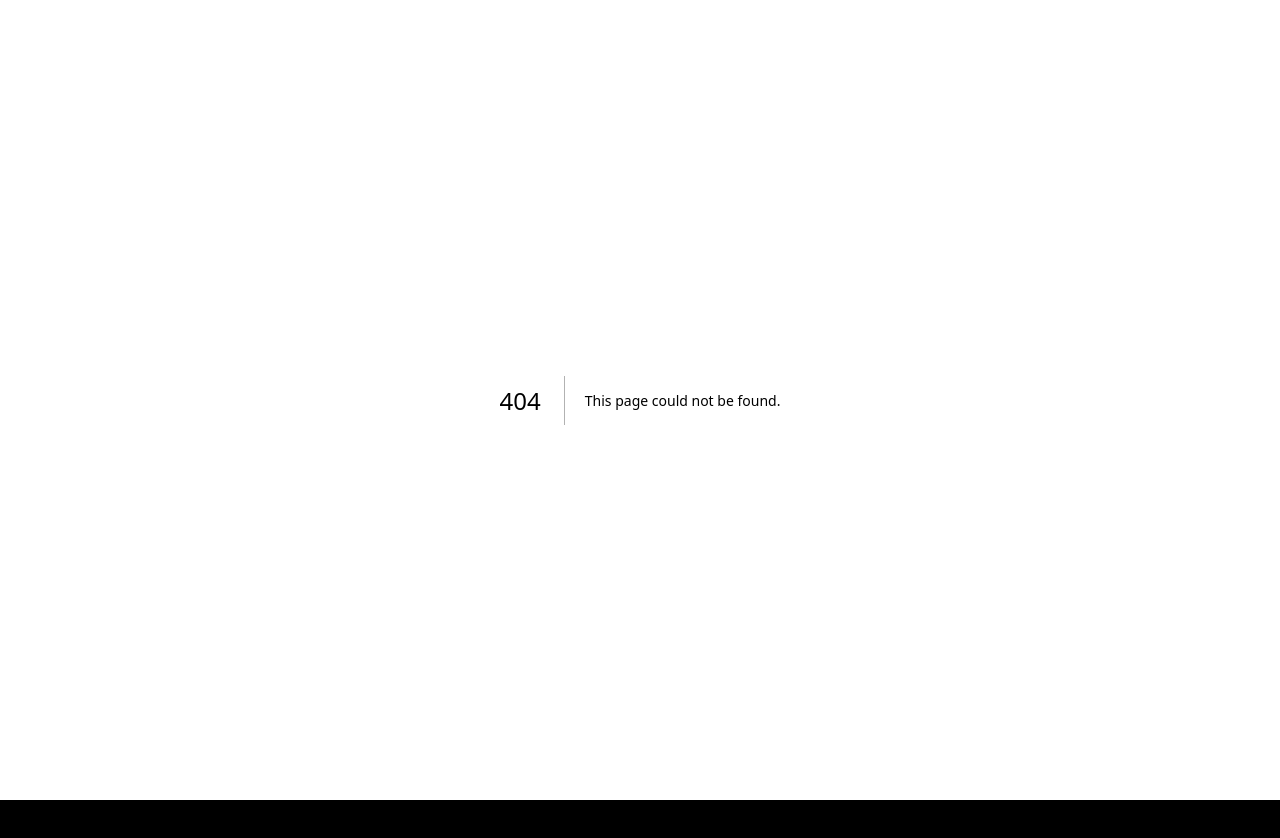
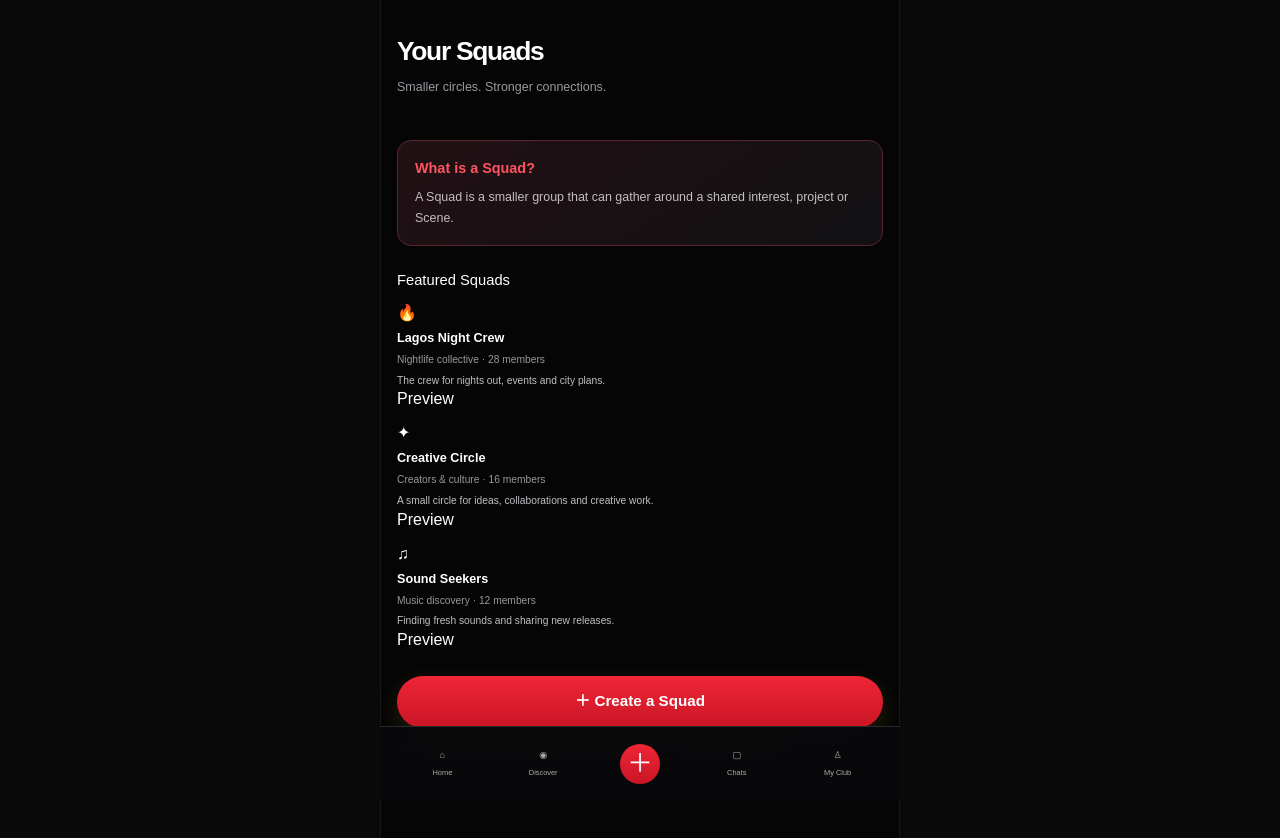
Before and after one commit to mrceogodwin/Nochalant, a Next.js app: page /squads in a window 1280 px wide. Before the commit this address had no page. Shown: the top 838 px of the page. Before the commit the page ends 800 px from the top, so only its background shows below. Built offline with nearby package versions, Linux system fonts and the light colour scheme.

Commit message:
Add Squads directory screen

```diff
--- /dev/null
+++ b/src/app/squads/page.tsx
@@ -0,0 +1,4 @@
+import Link from "next/link";
+const squads=[{name:"Lagos Night Crew",type:"Nightlife collective",members:"28 members",desc:"The crew for nights out, events and city plans.",mark:"🔥",slug:"lagos-night-crew"},{name:"Creative Circle",type:"Creators & culture",members:"16 members",desc:"A small circle for ideas, collaborations and creative work.",mark:"✦",slug:"creative-circle"},{name:"Sound Seekers",type:"Music discovery",members:"12 members",desc:"Finding fresh sounds and sharing new releases.",mark:"♫",slug:"sound-seekers"}];
+export default function SquadsPage(){return <main className="feed-shell"><header className="screen-heading"><h1>Your Squads</h1><p>Smaller circles. Stronger connections.</p></header><div className="owner-notice"><strong>What is a Squad?</strong><p>A Squad is a smaller group that can gather around a shared interest, project or Scene.</p></div><div className="queue-heading"><h2>Featured Squads</h2></div><div className="scene-list">{squads.map(s=><article className="squad-card" key={s.slug}><span className="squad-mark">{s.mark}</span><div className="scene-info"><strong>{s.name}</strong><small>{s.type} · {s.members}</small><p>{s.desc}</p></div><span className="squad-preview-label">Preview</span></article>)}</div><Link href="/squads/create" className="yellow-cta link-cta">＋ Create a Squad</Link><p className="selection-hint">Example Squads are illustrative preview content, not real member groups.</p><ClubNav/></main>}
+function ClubNav(){return <nav className="bottom-nav"><Link href="/club">⌂<small>Home</small></Link><Link href="/discover">◉<small>Discover</small></Link><Link className="create-button" href="/club/create">＋</Link><Link href="/chats">▢<small>Chats</small></Link><Link href="/my-club">♙<small>My Club</small></Link></nav>}
```
